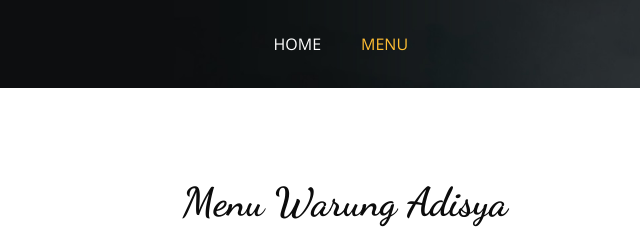
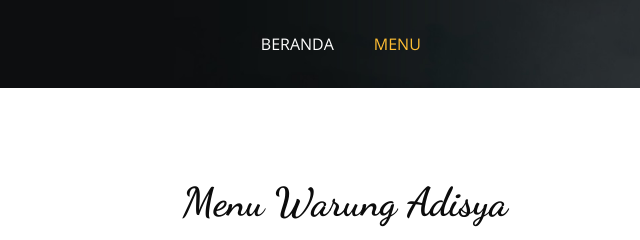
Before and after one commit to warungadisya/warungadisya.github.io, a plain HTML site: page menu.html in a window 1280 px wide. Shown: the top 240 px of the page, 295-935 px from the left. Drawn offline with nearby package versions, Linux system fonts and the light colour scheme; some packages are replaced by stand-ins of ours.

Commit message:
Update menu.html

```diff
--- a/menu.html
+++ b/menu.html
@@ -55,7 +55,7 @@
           <div class="collapse navbar-collapse" id="navbarSupportedContent">
             <ul class="navbar-nav  mx-auto ">
               <li class="nav-item">
-                <a class="nav-link" href="index.html">Home </a>
+                <a class="nav-link" href="index.html">Beranda </a>
               </li>
               <li class="nav-item active">
                 <a class="nav-link" href="menu.html">Menu <span class="sr-only">(current)</span> </a>
```
